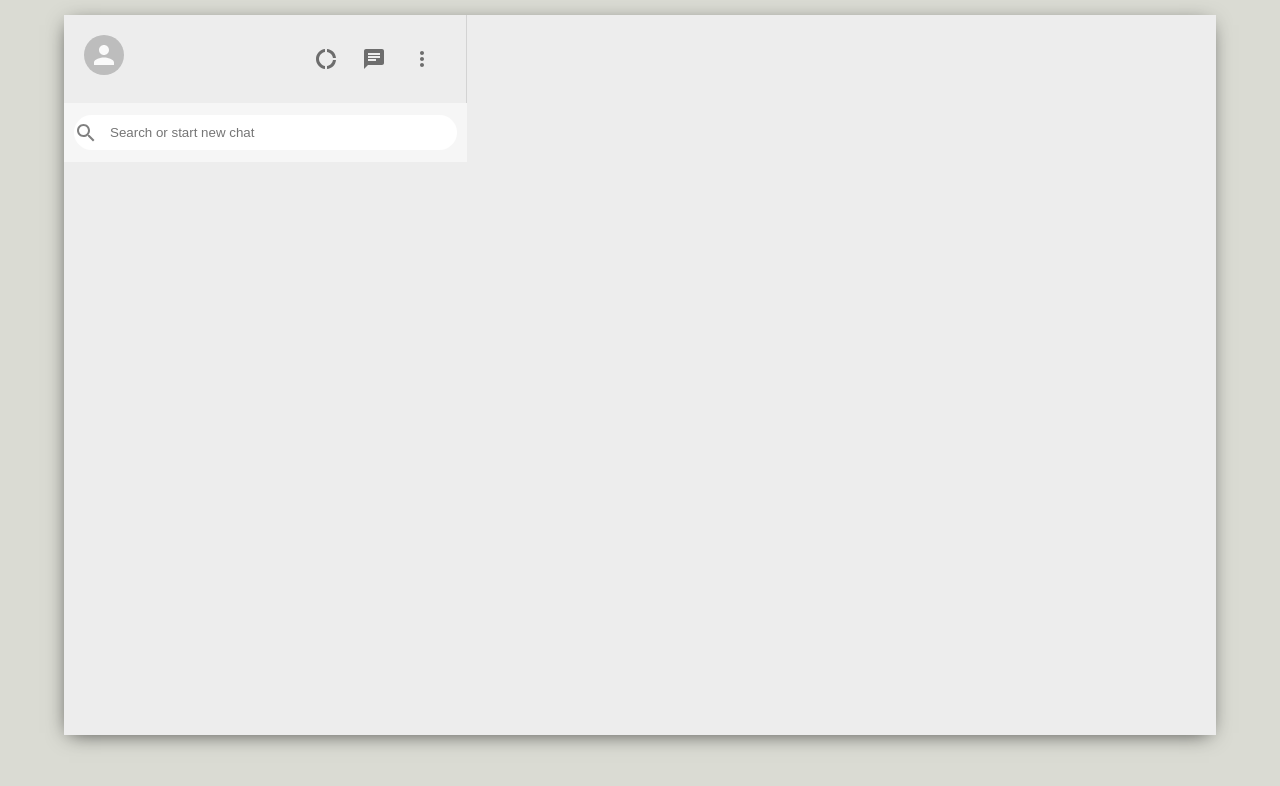
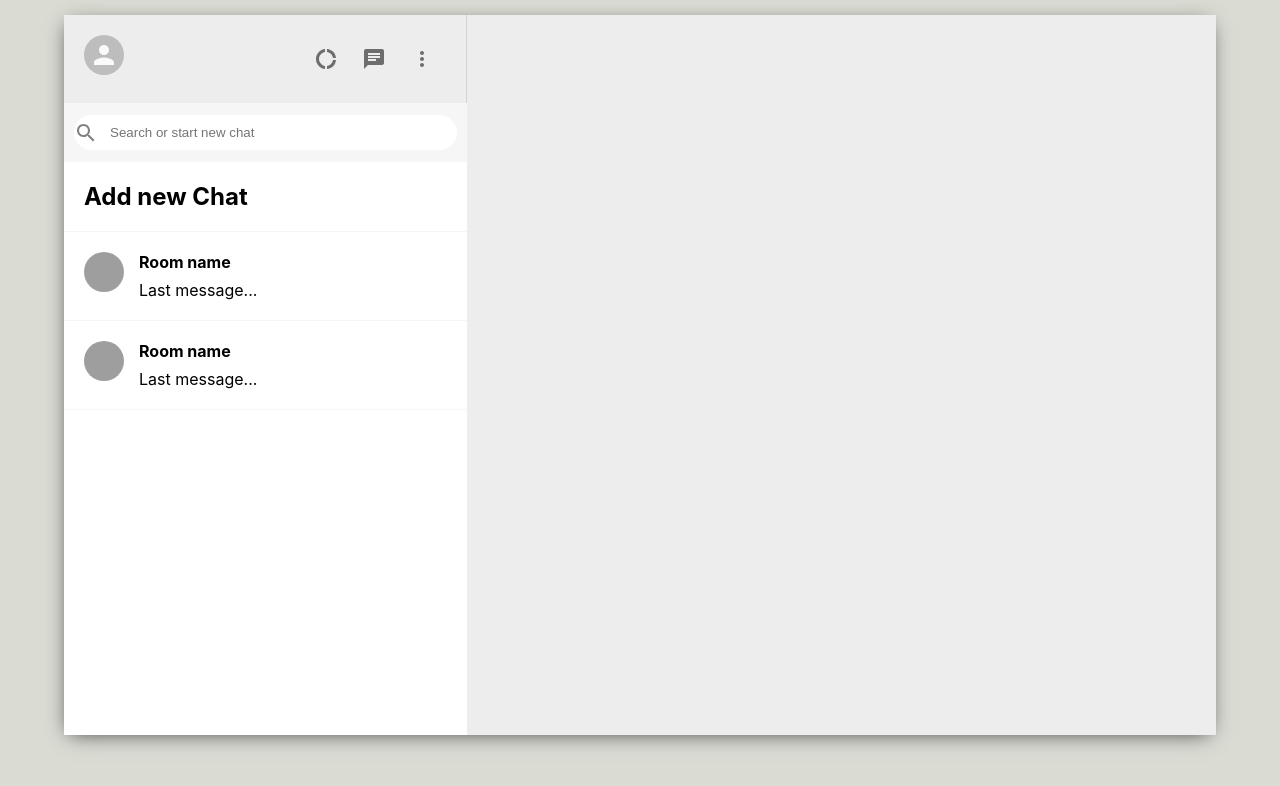
Before and after one commit to FabCat2018/WhatsApp-React, a React (Create React App) app: page / in a window 1280 px wide. Shown: the top 786 px of the page. Built offline with nearby package versions, Linux system fonts and the light colour scheme; grey boxes are pictures that could not be loaded.

Commit message:
-Added Sidebar chats component with styling -Added SidebarChat component with random avatars and ability to add new chat

```diff
--- a/src/Sidebar.css
+++ b/src/Sidebar.css
@@ -49,3 +49,9 @@
     margin-left: 10px;
     outline-width: 0;
 }
+
+.sidebar__chats {
+    flex: 1;
+    background-color: white;
+    overflow: scroll;
+}
--- a/src/Sidebar.js
+++ b/src/Sidebar.js
@@ -4,6 +4,8 @@
 import ChatIcon from "@material-ui/icons/Chat";
 import MoreVertIcon from "@material-ui/icons/MoreVert";
 import SearchOutlined from "@material-ui/icons/SearchOutlined";
+
+import SidebarChat from "./SidebarChat";
 
 import "./Sidebar.css";
 
@@ -32,7 +34,11 @@
                 </div>
             </div>
 
-            <div className="sidebar__chats"></div>
+            <div className="sidebar__chats">
+                <SidebarChat addNewChat />
+                <SidebarChat />
+                <SidebarChat />
+            </div>
         </div>
     );
 }
--- /dev/null
+++ b/src/SidebarChat.css
@@ -0,0 +1,19 @@
+.sidebarChat {
+    display: flex;
+    padding: 20px;
+    cursor: pointer;
+    border-bottom: 1px solid #f6f6f6;
+}
+
+.sidebarChat:hover {
+    background-color: #ebebeb;
+}
+
+.sidebarChat__info {
+    margin-left: 15px;
+}
+
+.sidebarChat__info > h2 {
+    font-size: 16px;
+    margin-bottom: 8px;
+}
--- /dev/null
+++ b/src/SidebarChat.js
@@ -0,0 +1,36 @@
+import React, { useEffect, useState } from "react";
+import { Avatar } from "@material-ui/core";
+
+import "./SidebarChat.css";
+
+function SidebarChat({ addNewChat }) {
+    const [seed, setSeed] = useState("");
+
+    useEffect(() => {
+        setSeed(Math.floor(Math.random() * 5000));
+    }, []);
+
+    const createChat = () => {
+        const roomName = prompt("Please enter name for chat");
+
+        if (roomName) {
+            // Do some clever database stuff...
+        }
+    };
+
+    return !addNewChat ? (
+        <div className="sidebarChat">
+            <Avatar src={`https://avatars.dicebear.com/api/human/${seed}.svg`} />
+            <div className="sidebarChat__info">
+                <h2>Room name</h2>
+                <p>Last message...</p>
+            </div>
+        </div>
+    ): (
+        <div onClick={createChat} className="sidebarChat">
+            <h2>Add new Chat</h2>
+        </div>
+    );
+}
+
+export default SidebarChat;
```
